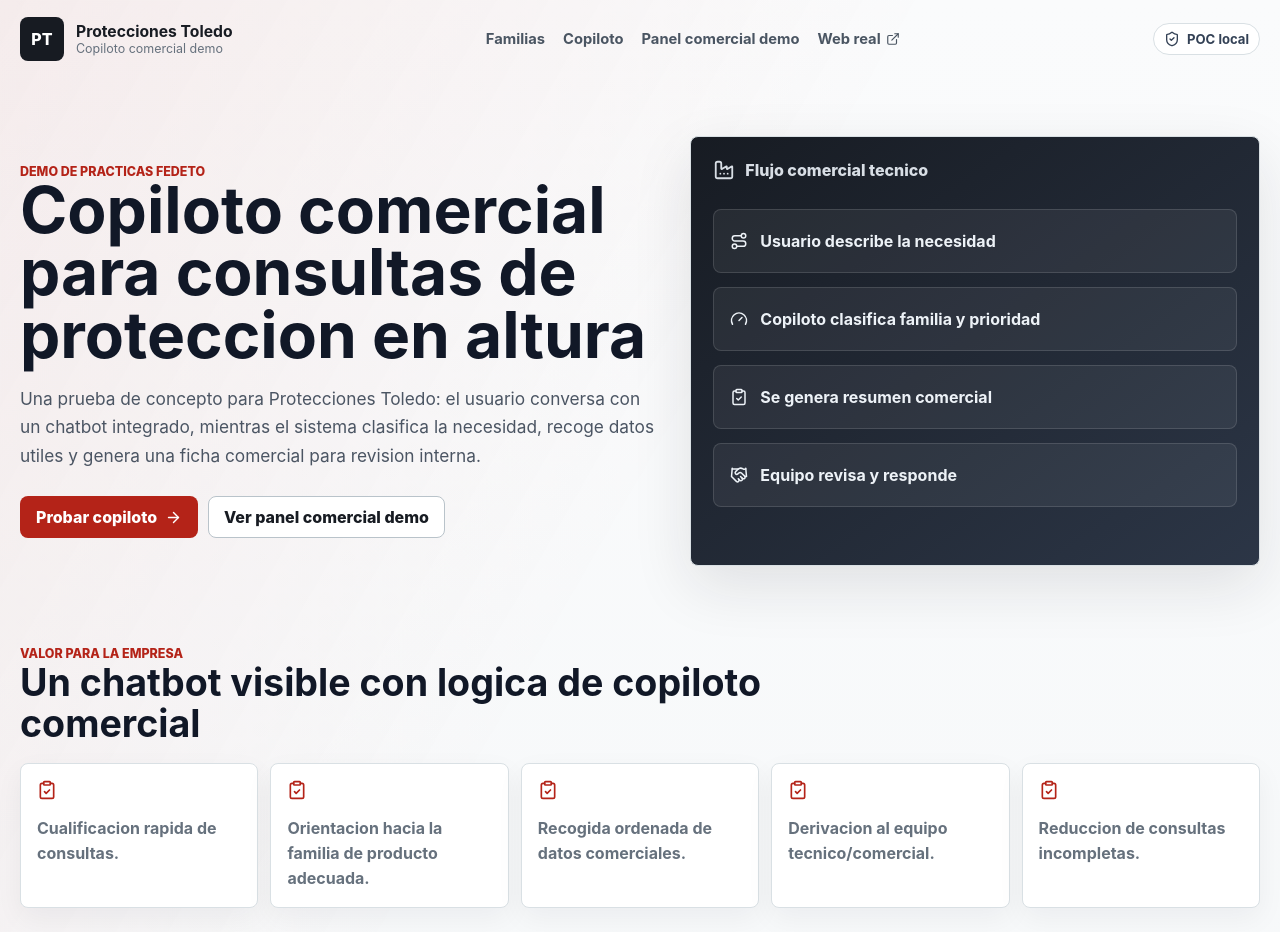
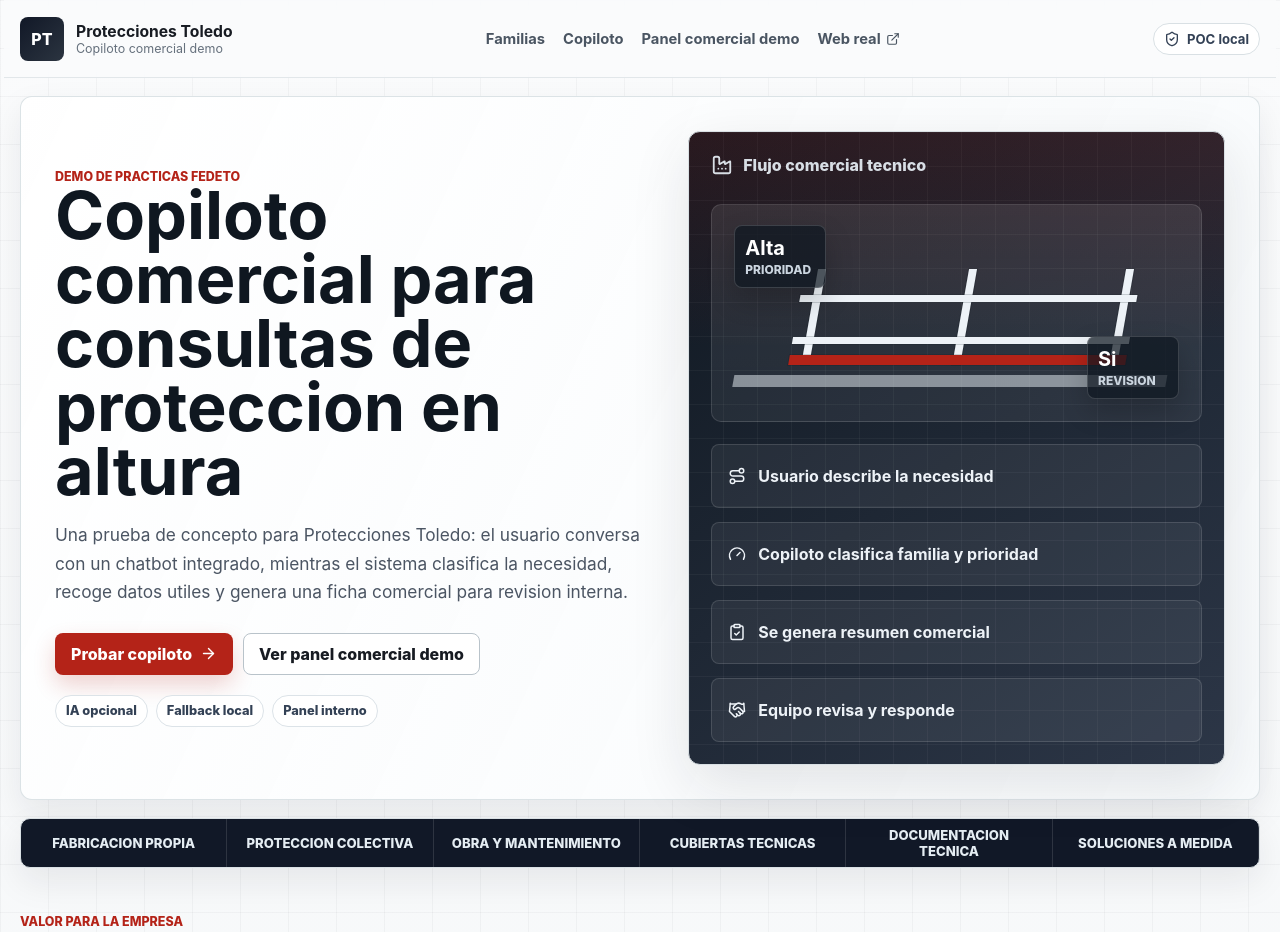
Before and after one commit to Mattortx/Practicas-Empresa-Fedeto, a React (Vite) app: page / in a window 1280 px wide. Shown: the top 932 px of the page. Built offline with nearby package versions, Linux system fonts and the light colour scheme; no server answers.

Commit message:
Cambios 11

```diff
--- a/src/pages/PublicDemoPage.tsx
+++ b/src/pages/PublicDemoPage.tsx
@@ -19,6 +19,15 @@ const valueItems = [
   "Recogida ordenada de datos comerciales.",
   "Derivacion al equipo tecnico/comercial.",
   "Reduccion de consultas incompletas."
+];
+
+const technicalStripItems = [
+  "Fabricacion propia",
+  "Proteccion colectiva",
+  "Obra y mantenimiento",
+  "Cubiertas tecnicas",
+  "Documentacion tecnica",
+  "Soluciones a medida"
 ];
 
 export function PublicDemoPage() {
@@ -43,12 +52,35 @@ export function PublicDemoPage() {
               Ver panel comercial demo
             </a>
           </div>
+          <div className="hero-proof-grid" aria-label="Indicadores de la demo">
+            <span>IA opcional</span>
+            <span>Fallback local</span>
+            <span>Panel interno</span>
+          </div>
         </div>
 
         <div className="hero-visual" aria-label="Esquema del copiloto comercial">
           <div className="visual-header">
             <Factory size={22} aria-hidden="true" />
             <span>Flujo comercial tecnico</span>
+          </div>
+          <div className="industrial-scene" aria-hidden="true">
+            <div className="scene-roof">
+              <span className="scene-post scene-post-left" />
+              <span className="scene-post scene-post-center" />
+              <span className="scene-post scene-post-right" />
+              <span className="scene-rail scene-rail-top" />
+              <span className="scene-rail scene-rail-mid" />
+              <span className="scene-toeboard" />
+            </div>
+            <div className="scene-panel scene-panel-left">
+              <strong>Alta</strong>
+              <span>Prioridad</span>
+            </div>
+            <div className="scene-panel scene-panel-right">
+              <strong>Si</strong>
+              <span>Revision</span>
+            </div>
           </div>
           <ol>
             <li>
@@ -69,6 +101,12 @@ export function PublicDemoPage() {
             </li>
           </ol>
         </div>
+      </section>
+
+      <section className="technical-strip" aria-label="Contexto industrial de la demo">
+        {technicalStripItems.map((item) => (
+          <span key={item}>{item}</span>
+        ))}
       </section>
 
       <section className="value-section">
--- a/src/styles.css
+++ b/src/styles.css
@@ -20,6 +20,7 @@
   --orange: #b76e22;
   --green: #197a55;
   --shadow: 0 20px 60px rgba(23, 27, 34, 0.11);
+  --shadow-soft: 0 14px 34px rgba(23, 27, 34, 0.08);
 }
 
 * {
@@ -35,8 +36,10 @@ body {
   min-width: 320px;
   min-height: 100vh;
   background:
-    linear-gradient(120deg, rgba(180, 35, 24, 0.07), transparent 28%),
+    linear-gradient(90deg, rgba(23, 27, 34, 0.035) 1px, transparent 1px),
+    linear-gradient(180deg, rgba(23, 27, 34, 0.035) 1px, transparent 1px),
     linear-gradient(180deg, #fafbfc 0%, #eef2f4 100%);
+  background-size: 48px 48px, 48px 48px, auto;
 }
 
 button,
@@ -69,6 +72,17 @@ a {
   min-height: 78px;
 }
 
+.site-header {
+  position: sticky;
+  top: 0;
+  z-index: 20;
+  margin: 0 -16px;
+  padding: 0 16px;
+  border-bottom: 1px solid rgba(217, 224, 228, 0.72);
+  background: rgba(250, 251, 252, 0.88);
+  backdrop-filter: blur(14px);
+}
+
 .brand-link {
   display: flex;
   align-items: center;
@@ -81,7 +95,8 @@ a {
   width: 44px;
   height: 44px;
   border-radius: 8px;
-  background: var(--ink);
+  background:
+    linear-gradient(135deg, #111827 0%, #2b3440 100%);
   color: #ffffff;
   font-weight: 850;
   letter-spacing: 0;
@@ -114,6 +129,10 @@ a {
   display: inline-flex;
   align-items: center;
   gap: 5px;
+}
+
+.header-nav a:hover {
+  color: var(--red);
 }
 
 .header-badge,
@@ -137,15 +156,22 @@ a {
   grid-template-columns: minmax(0, 1.06fr) minmax(360px, 0.94fr);
   gap: 28px;
   align-items: stretch;
-  padding: 38px 0 24px;
+  margin-top: 18px;
+  padding: 34px;
+  border: 1px solid rgba(217, 224, 228, 0.9);
+  border-radius: 12px;
+  background:
+    linear-gradient(115deg, rgba(255, 255, 255, 0.96), rgba(247, 250, 252, 0.9)),
+    #ffffff;
+  box-shadow: var(--shadow-soft);
 }
 
 .hero-copy {
   display: flex;
   flex-direction: column;
   justify-content: center;
-  min-height: 470px;
-  padding: 34px 0;
+  min-height: 520px;
+  padding: 28px 0;
 }
 
 .eyebrow,
@@ -171,9 +197,9 @@ p {
 .hero-copy h1 {
   max-width: 780px;
   margin-bottom: 18px;
-  color: #111827;
-  font-size: clamp(2rem, 5vw, 4.5rem);
-  line-height: 0.98;
+  color: #0f1720;
+  font-size: clamp(2.35rem, 5.2vw, 4.85rem);
+  line-height: 0.96;
   letter-spacing: 0;
 }
 
@@ -191,6 +217,26 @@ p {
   gap: 10px;
 }
 
+.hero-proof-grid {
+  display: flex;
+  flex-wrap: wrap;
+  gap: 8px;
+  margin-top: 20px;
+}
+
+.hero-proof-grid span {
+  display: inline-flex;
+  align-items: center;
+  min-height: 32px;
+  padding: 0 10px;
+  border: 1px solid #dce3e8;
+  border-radius: 999px;
+  background: #ffffff;
+  color: var(--slate);
+  font-size: 0.8rem;
+  font-weight: 850;
+}
+
 .button {
   display: inline-flex;
   align-items: center;
@@ -203,11 +249,21 @@ p {
   cursor: pointer;
   font-weight: 800;
   text-decoration: none;
+  transition:
+    transform 160ms ease,
+    border-color 160ms ease,
+    background 160ms ease,
+    box-shadow 160ms ease;
+}
+
+.button:hover {
+  transform: translateY(-1px);
 }
 
 .button-primary {
   background: var(--red);
   color: #ffffff;
+  box-shadow: 0 10px 22px rgba(180, 35, 24, 0.2);
 }
 
 .button-primary:hover {
@@ -220,6 +276,12 @@ p {
   color: var(--ink);
 }
 
+.button-secondary:hover,
+.button-ghost:hover {
+  border-color: var(--line-strong);
+  background: #f9fbfc;
+}
+
 .button-ghost {
   border-color: transparent;
   background: #f1f4f6;
@@ -232,16 +294,33 @@ p {
 }
 
 .hero-visual {
+  position: relative;
   align-self: center;
-  min-height: 430px;
+  overflow: hidden;
+  min-height: 520px;
   padding: 22px;
   border: 1px solid var(--line);
-  border-radius: 8px;
+  border-radius: 12px;
   background:
-    linear-gradient(145deg, rgba(23, 27, 34, 0.93), rgba(45, 55, 72, 0.94)),
+    linear-gradient(90deg, rgba(255, 255, 255, 0.04) 1px, transparent 1px),
+    linear-gradient(180deg, rgba(255, 255, 255, 0.04) 1px, transparent 1px),
+    linear-gradient(145deg, rgba(15, 23, 32, 0.97), rgba(45, 55, 72, 0.96)),
     #17202b;
+  background-size: 34px 34px, 34px 34px, auto;
   box-shadow: var(--shadow);
   color: #ffffff;
+}
+
+.hero-visual::before {
+  position: absolute;
+  inset: 0;
+  pointer-events: none;
+  content: "";
+  background: linear-gradient(180deg, rgba(180, 35, 24, 0.16), transparent 34%);
+}
+
+.hero-visual > * {
+  position: relative;
 }
 
 .visual-header {
@@ -253,6 +332,110 @@ p {
   font-weight: 800;
 }
 
+.industrial-scene {
+  position: relative;
+  min-height: 218px;
+  margin-bottom: 22px;
+  border: 1px solid rgba(255, 255, 255, 0.12);
+  border-radius: 10px;
+  background:
+    linear-gradient(180deg, rgba(255, 255, 255, 0.06), rgba(255, 255, 255, 0.02)),
+    rgba(255, 255, 255, 0.04);
+}
+
+.scene-roof {
+  position: absolute;
+  right: 28px;
+  bottom: 34px;
+  left: 28px;
+  height: 88px;
+  border-bottom: 12px solid rgba(229, 236, 242, 0.52);
+  transform: skewX(-10deg);
+}
+
+.scene-post,
+.scene-rail,
+.scene-toeboard {
+  position: absolute;
+  display: block;
+  background: #edf2f7;
+  box-shadow: 0 0 0 1px rgba(15, 23, 32, 0.18);
+}
+
+.scene-post {
+  bottom: 10px;
+  width: 8px;
+  height: 96px;
+}
+
+.scene-post-left {
+  left: 15%;
+}
+
+.scene-post-center {
+  left: 50%;
+}
+
+.scene-post-right {
+  right: 12%;
+}
+
+.scene-rail {
+  right: 10%;
+  left: 12%;
+  height: 7px;
+}
+
+.scene-rail-top {
+  top: -4px;
+}
+
+.scene-rail-mid {
+  top: 38px;
+}
+
+.scene-toeboard {
+  right: 10%;
+  bottom: 10px;
+  left: 12%;
+  height: 10px;
+  background: var(--red);
+}
+
+.scene-panel {
+  position: absolute;
+  display: grid;
+  gap: 2px;
+  min-width: 92px;
+  padding: 10px;
+  border: 1px solid rgba(255, 255, 255, 0.16);
+  border-radius: 8px;
+  background: rgba(15, 23, 32, 0.72);
+  box-shadow: 0 12px 28px rgba(0, 0, 0, 0.2);
+}
+
+.scene-panel strong {
+  color: #ffffff;
+  font-size: 1.25rem;
+}
+
+.scene-panel span {
+  color: #cbd5df;
+  font-size: 0.75rem;
+  font-weight: 850;
+  text-transform: uppercase;
+}
+
+.scene-panel-left {
+  top: 20px;
+  left: 22px;
+}
+
+.scene-panel-right {
+  right: 22px;
+  bottom: 22px;
+}
+
 .hero-visual ol {
   display: grid;
   gap: 14px;
@@ -272,6 +455,38 @@ p {
   background: rgba(255, 255, 255, 0.06);
   color: #edf2f7;
   font-weight: 750;
+}
+
+.hero-visual li:hover {
+  border-color: rgba(255, 255, 255, 0.22);
+  background: rgba(255, 255, 255, 0.09);
+}
+
+.technical-strip {
+  display: flex;
+  flex-wrap: wrap;
+  gap: 0;
+  overflow: hidden;
+  margin: 18px 0 10px;
+  border: 1px solid #d9e0e4;
+  border-radius: 10px;
+  background: #111827;
+  box-shadow: var(--shadow-soft);
+}
+
+.technical-strip span {
+  flex: 1 1 160px;
+  display: inline-flex;
+  align-items: center;
+  justify-content: center;
+  min-height: 48px;
+  padding: 0 12px;
+  border-right: 1px solid rgba(255, 255, 255, 0.12);
+  color: #e5edf3;
+  font-size: 0.82rem;
+  font-weight: 850;
+  text-align: center;
+  text-transform: uppercase;
 }
 
 .value-section,
@@ -312,6 +527,25 @@ p {
   border-radius: 8px;
   background: var(--surface);
   box-shadow: 0 10px 28px rgba(23, 27, 34, 0.05);
+}
+
+.value-card,
+.family-card,
+.poc-card,
+.demo-guide-card,
+.copilot-shell {
+  transition:
+    transform 170ms ease,
+    box-shadow 170ms ease,
+    border-color 170ms ease;
+}
+
+.value-card:hover,
+.family-card:hover,
+.poc-card:hover {
+  transform: translateY(-2px);
+  border-color: var(--line-strong);
+  box-shadow: var(--shadow-soft);
 }
 
 .value-card {
@@ -351,7 +585,20 @@ p {
 .family-card {
   min-height: 190px;
   padding: 18px;
+  position: relative;
+  overflow: hidden;
   border-top: 4px solid var(--slate);
+}
+
+.family-card::after {
+  position: absolute;
+  right: 14px;
+  bottom: 12px;
+  width: 48px;
+  height: 48px;
+  border: 1px solid rgba(51, 65, 85, 0.1);
+  border-radius: 50%;
+  content: "";
 }
 
 .family-card strong {
@@ -434,7 +681,15 @@ p {
 }
 
 .demo-copilot-section {
-  padding-bottom: 56px;
+  margin: 20px 0 56px;
+  padding: 28px;
+  border: 1px solid #d9e0e4;
+  border-top: 5px solid var(--red);
+  border-radius: 12px;
+  background:
+    linear-gradient(180deg, rgba(255, 255, 255, 0.96), rgba(247, 250, 252, 0.96)),
+    #ffffff;
+  box-shadow: var(--shadow-soft);
 }
 
 .demo-section-title {
@@ -460,7 +715,8 @@ p {
   padding: 18px;
   border: 1px solid var(--line);
   border-radius: 8px;
-  background: #fbfcfd;
+  background:
+    linear-gradient(180deg, #ffffff, #f7fafb);
   box-shadow: 0 10px 28px rgba(23, 27, 34, 0.05);
 }
 
@@ -517,10 +773,10 @@ p {
 
 .copilot-shell {
   overflow: hidden;
-  border: 1px solid var(--line);
-  border-radius: 8px;
+  border: 1px solid #cfd8df;
+  border-radius: 12px;
   background: var(--surface);
-  box-shadow: var(--shadow);
+  box-shadow: 0 24px 70px rgba(23, 27, 34, 0.15);
 }
 
 .copilot-header {
@@ -530,7 +786,17 @@ p {
   gap: 16px;
   padding: 18px;
   border-bottom: 1px solid var(--line);
-  background: #fbfcfd;
+  background:
+    linear-gradient(90deg, rgba(180, 35, 24, 0.08), transparent 32%),
+    #fbfcfd;
+}
+
+.copilot-header::before {
+  align-self: stretch;
+  width: 4px;
+  border-radius: 999px;
+  background: var(--red);
+  content: "";
 }
 
 .copilot-header-actions {
@@ -647,11 +913,16 @@ p {
   cursor: pointer;
   font-size: 0.82rem;
   font-weight: 800;
+  transition:
+    border-color 150ms ease,
+    color 150ms ease,
+    transform 150ms ease;
 }
 
 .quick-demo-actions button:hover {
   border-color: var(--red);
   color: var(--red);
+  transform: translateY(-1px);
 }
 
 .quick-demo-actions button:disabled {
@@ -674,6 +945,7 @@ p {
   border: 1px solid #e1e8ed;
   border-radius: 8px;
   background: #ffffff;
+  box-shadow: 0 6px 16px rgba(23, 27, 34, 0.035);
 }
 
 .qualification-item strong {
@@ -698,6 +970,16 @@ p {
   cursor: pointer;
   font-size: 0.86rem;
   font-weight: 800;
+  transition:
+    transform 150ms ease,
+    border-color 150ms ease,
+    background 150ms ease;
+}
+
+.need-option:hover,
+.message-action:hover {
+  transform: translateY(-1px);
+  border-color: var(--red);
 }
 
 .need-option-primary,
@@ -722,8 +1004,11 @@ p {
   overflow-y: auto;
   padding: 18px;
   background:
+    linear-gradient(90deg, rgba(29, 79, 122, 0.025) 1px, transparent 1px),
+    linear-gradient(180deg, rgba(29, 79, 122, 0.025) 1px, transparent 1px),
     linear-gradient(180deg, rgba(247, 249, 250, 0.9), rgba(255, 255, 255, 0.96)),
     #ffffff;
+  background-size: 28px 28px, 28px 28px, auto;
 }
 
 .copilot-message {
@@ -765,8 +1050,9 @@ p {
   max-width: 100%;
   padding: 13px 14px;
   border: 1px solid #e4eaee;
-  border-radius: 8px;
+  border-radius: 10px;
   background: #ffffff;
+  box-shadow: 0 8px 22px rgba(23, 27, 34, 0.05);
 }
 
 .message-content p {
@@ -794,7 +1080,7 @@ p {
   min-height: 44px;
   width: 100%;
   border: 1px solid #cfd7dc;
-  border-radius: 8px;
+  border-radius: 10px;
   padding: 0 13px;
   color: var(--ink);
   outline: none;
@@ -811,10 +1097,14 @@ p {
   width: 44px;
   height: 44px;
   border: 0;
-  border-radius: 8px;
+  border-radius: 10px;
   background: var(--red);
   color: #ffffff;
   cursor: pointer;
+}
+
+.copilot-input button:hover {
+  background: var(--red-dark);
 }
 
 .copilot-footer {
@@ -849,7 +1139,7 @@ p {
   margin-top: 12px;
   overflow: hidden;
   border: 1px solid var(--line-strong);
-  border-radius: 8px;
+  border-radius: 10px;
   background: #f9fbfc;
 }
 
```
